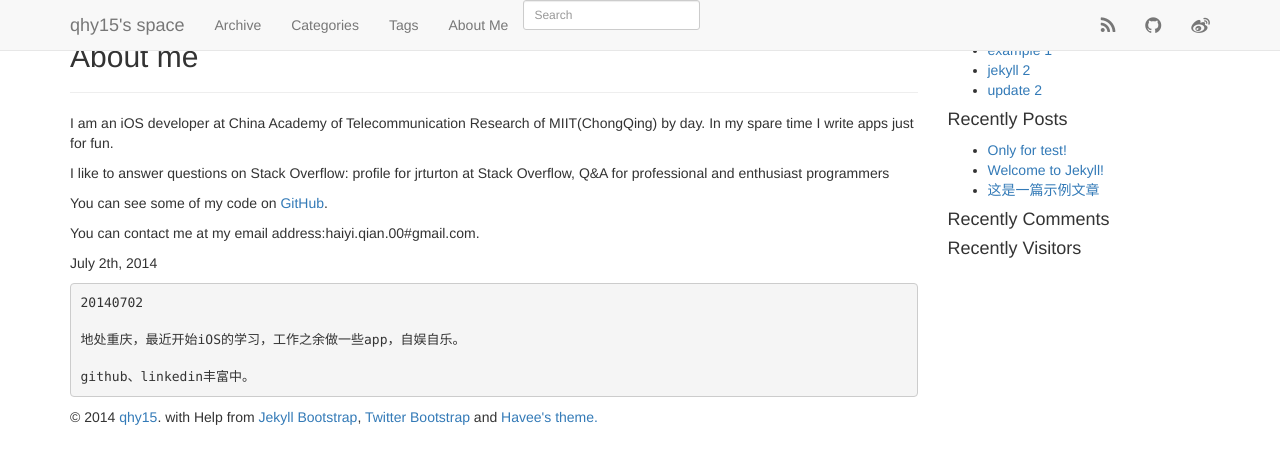
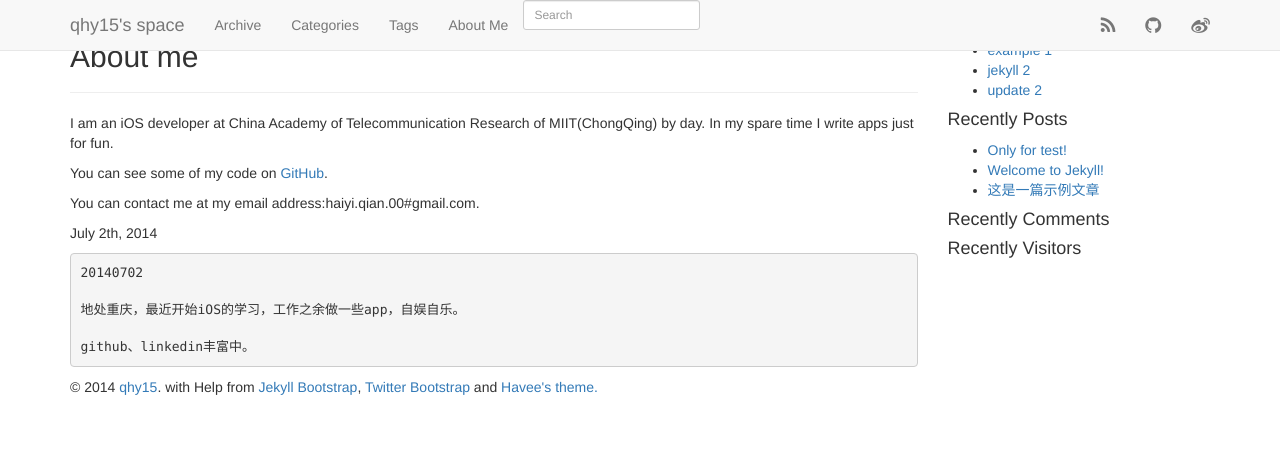
Before and after one commit to qhy15/qhy15.github.io, a Jekyll site: the page built from about.md, in a window 1280 px wide. Shown: the top 464 px of the page. Built offline with Jekyll 4.4.1, drawn with Linux system fonts in a browser that asks for light colours; nearby versions of some CDN libraries; Markdown is read by kramdown in place of the engine named in the settings; comment, search, counter and statistics services are not loaded.

Commit message:
update the about me page.

```diff
--- a/about.md
+++ b/about.md
@@ -5,9 +5,6 @@ permalink: /about/
 ---
 
 I am an iOS developer at China Academy of Telecommunication Research of MIIT(ChongQing) by day. In my spare time I write apps just for fun.
-
-I like to answer questions on Stack Overflow:
-profile for jrturton at Stack Overflow, Q&A for professional and enthusiast programmers
 
 You can see some of my code on [GitHub](https://github.com/qhy15).
 
```
Also changed, not shown: 3 other files.
